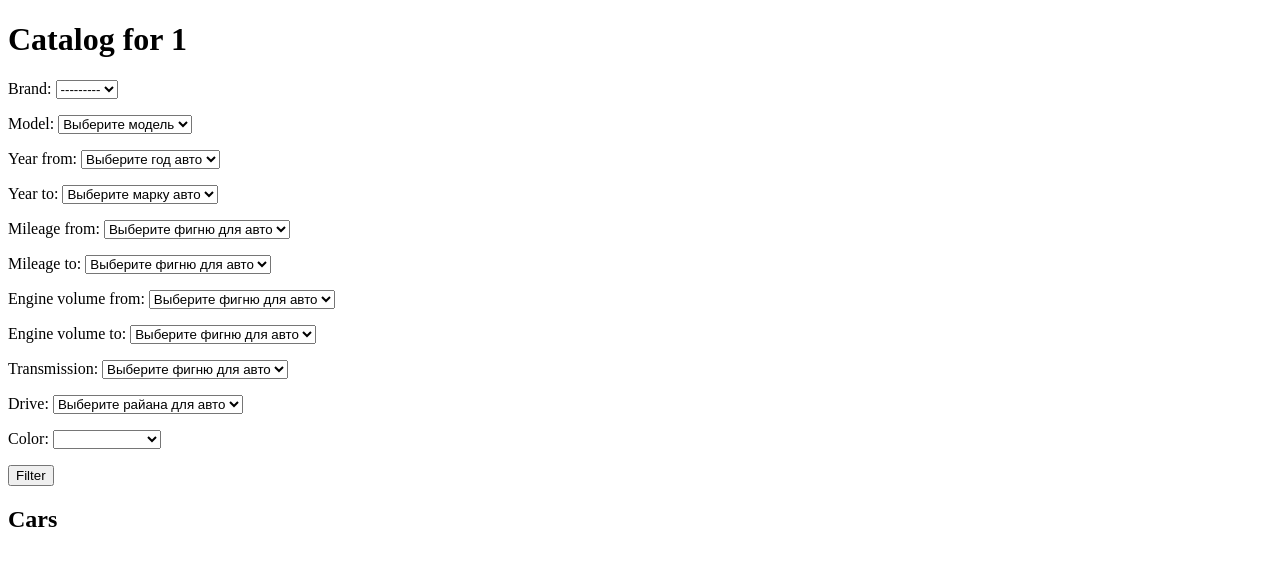
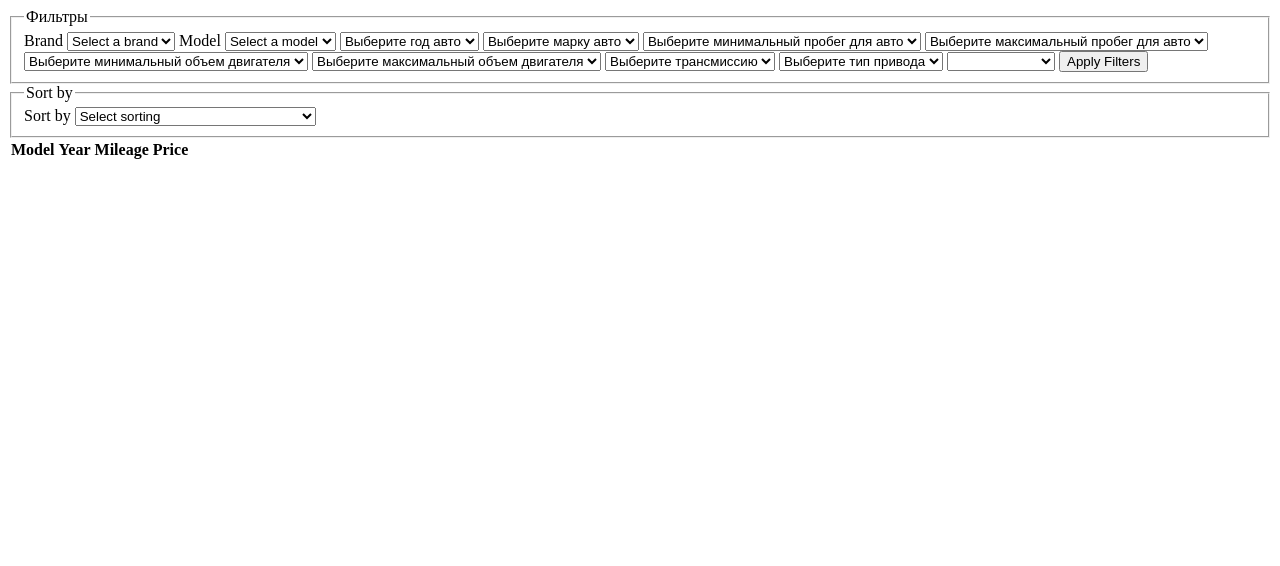
Before and after one commit to Rin-niee/SuperWebProgramming, a Django app: page /catalog/1/ in a window 1280 px wide. Shown: the top 566 px of the page. Run offline with Django 5.2, Linux system fonts and the light colour scheme; data comes from the database, SQL or seed files in the repository; both versions use the stored data as it was after the commit; lists and menus that the app fills with data are empty.

Commit message:
добила фильтр и сделала главную страничку. форму. во фронтенд перезалью сейчас

```diff
--- a/base.txt
+++ /dev/null
@@ -1,4 +0,0 @@
-1) на главной страницы выгружается название, год, гибрид, километры, цена, картинка, по заголовкам+
-2) ерунда, которая работает с подтяжкой: клипы, отзывы, цены
-3) вопрос в отправке смс...
-4) каталог = сортировка по базе(не селект) +/-
--- a/car/car/settings.py
+++ b/car/car/settings.py
@@ -117,7 +117,9 @@ USE_TZ = True
 # Static files (CSS, JavaScript, Images)
 # https://docs.djangoproject.com/en/5.1/howto/static-files/
 
-STATIC_URL = 'static/'
+STATIC_URL = '/static/'
+STATIC_ROOT = os.path.join(BASE_DIR, 'static')
+STATICFILES_DIRS = []
 
 MEDIA_ROOT = os.path.join(BASE_DIR, 'media')
 MEDIA_URL = '/media/'
--- a/car/carapp/forms.py
+++ b/car/carapp/forms.py
@@ -26,13 +26,15 @@ class CarFilterForm(forms.Form):
             self.fields['model'].choices = [('','Выберите модель')] +[(model, model) for model in sorted(set(car.model for car in Cars.objects.filter(brand_country__country=country)))]
             self.fields['year_from'].choices = [('','Выберите год авто')] + [(year, year) for year in sorted(set(car.year for car in Cars.objects.filter()))]
             self.fields['year_to'].choices = [('','Выберите марку авто')] + [(year, year) for year in sorted(set(car.year for car in Cars.objects.filter()))]
-            self.fields['mileage_from'].choices = [('','Выберите фигню для авто')] + [(mileage, mileage) for mileage in sorted(set(car.mileage for car in Cars.objects.filter()))]
-            self.fields['mileage_to'].choices = [('','Выберите фигню для авто')] + [(mileage, mileage) for mileage in sorted(set(car.mileage for car in Cars.objects.filter()))]
-            self.fields['engine_volume_from'].choices = [('','Выберите фигню для авто')] + [(engine_volume, engine_volume) for engine_volume in sorted(set(car.engine_volume for car in Cars.objects.filter()))]
-            self.fields['engine_volume_to'].choices = [('','Выберите фигню для авто')] + [(engine_volume, engine_volume) for engine_volume in sorted(set(car.engine_volume for car in Cars.objects.filter()))]
-            self.fields['transmission'].choices = [('','Выберите фигню для авто')] + [(transmission, transmission) for transmission in set(car.transmission for car in Cars.objects.filter())]
-            self.fields['drive'].choices = [('','Выберите райана для авто')] + [(drive, drive) for drive in set(car.drive for car in Cars.objects.filter())]
+            self.fields['mileage_from'].choices = [('','Выберите минимальный пробег для авто')] + [(mileage, mileage) for mileage in sorted(set(car.mileage for car in Cars.objects.filter()))]
+            self.fields['mileage_to'].choices = [('','Выберите максимальный пробег для авто')] + [(mileage, mileage) for mileage in sorted(set(car.mileage for car in Cars.objects.filter()))]
+            self.fields['engine_volume_from'].choices = [('','Выберите минимальный объем двигателя')] + [(engine_volume, engine_volume) for engine_volume in sorted(set(car.engine_volume for car in Cars.objects.filter()))]
+            self.fields['engine_volume_to'].choices = [('','Выберите максимальный объем двигателя')] + [(engine_volume, engine_volume) for engine_volume in sorted(set(car.engine_volume for car in Cars.objects.filter()))]
+            self.fields['transmission'].choices = [('','Выберите трансмиссию')] + [(transmission, transmission) for transmission in set(car.transmission for car in Cars.objects.filter())]
+            self.fields['drive'].choices = [('','Выберите тип привода')] + [(drive, drive) for drive in set(car.drive for car in Cars.objects.filter())]
             self.fields['color'].choices = [(color, color) for color in set(car.color for car in Cars.objects.filter())]
+
+
 
 
 class Connection(forms.ModelForm):
--- /dev/null
+++ b/car/carapp/static/js/catalog.js
@@ -0,0 +1,66 @@
+$(document).ready(function() {
+    // Функция для загрузки моделей
+    function loadModels(brand_id) {
+        if (brand_id) {
+            // Запросим модели для выбранного бренда
+            $.ajax({
+                url: '/ajax/load-models/',  // Путь для асинхронной загрузки моделей
+                data: {
+                    'brand_id': brand_id
+                },
+                success: function(data) {
+                    // Очищаем текущие значения в поле модели
+                    $('#model').html('<option value="">Select a model</option>');
+                    // Добавляем новые опции моделей
+                    $.each(data, function(index, model) {
+                        $('#model').append('<option value="' + model.model + '">' + model.model + '</option>');
+                    });
+
+                    // Восстанавливаем сохраненную модель, если она есть
+                    const savedModel = localStorage.getItem('selectedModel');
+                    if (savedModel) {
+                        $('#model').val(savedModel);
+                    }
+                }
+            });
+        } else {
+            // Если бренд не выбран, очищаем список моделей
+            $('#model').html('<option value="">Select a model</option>');
+        }
+    }
+
+    // Слушаем изменение бренда
+    $('#brand').change(function() {
+        var brand_id = $(this).val();
+        loadModels(brand_id);  // Загружаем модели при изменении бренда
+
+        // Сохраняем выбранный бренд в localStorage
+        localStorage.setItem('selectedBrand', brand_id);
+    });
+
+    // Слушаем изменение модели
+    $('#model').change(function() {
+        // Сохраняем выбранную модель в localStorage
+        localStorage.setItem('selectedModel', $(this).val());
+    });
+
+    // Проверяем, есть ли сохраненный бренд в localStorage
+    const savedBrand = localStorage.getItem('selectedBrand');
+    if (savedBrand) {
+        $('#brand').val(savedBrand);  // Устанавливаем сохраненный бренд
+        loadModels(savedBrand);  // Загружаем модели для сохраненного бренда
+    }
+
+    // Сортировка — это можно также отслеживать, если нужно
+    $('#sort').change(function() {
+        $(this).closest('form').submit();  // Отправляем форму при изменении сортировки
+    });
+});
+
+
+$(document).ready(function() {
+    // Автоматическая отправка формы при изменении поля сортировки или порядка
+    $('#sort_field, #sort_order').change(function() {
+        $(this).closest('form').submit();  // Отправляем форму при изменении любого из полей
+    });
+});
--- a/car/carapp/templates/catalog.html
+++ b/car/carapp/templates/catalog.html
@@ -1,24 +1,98 @@
+{% load static %}
+
 <!DOCTYPE html>
 <html lang="en">
 <head>
     <meta charset="UTF-8">
     <meta name="viewport" content="width=device-width, initial-scale=1.0">
-    <title>Catalog for {{ country }}</title>
+    <title>Catalog</title>
 
+    <!-- Подключаем jQuery -->
+    <script src="https://code.jquery.com/jquery-3.6.0.min.js"></script>
+    <!-- Подключаем свой JS файл (если есть) -->
+    <script src="{% static 'js/catalog.js' %}" defer></script>
 </head>
 <body>
-    <h1>Catalog for {{ country }}</h1>
 
-    <form method="get">
-        {{ form.as_p }}
-        <button type="submit">Filter</button>
+    <!-- Форма для фильтров -->
+    <form method="GET">
+        <fieldset>
+            <legend>Фильтры</legend>
+
+            <!-- Фильтр по бренду -->
+            <label for="brand">Brand</label>
+            <select name="brand" id="brand">
+                <option value="">Select a brand</option>
+                {% for brand in form.brand.field.queryset %}
+                    <option value="{{ brand.id }}" {% if brand.id == request.GET.brand %}selected{% endif %}>
+                        {{ brand.brand }}
+                    </option>
+                {% endfor %}
+            </select>
+
+            <!-- Фильтр по модели -->
+            <label for="model">Model</label>
+            <select name="model" id="model">
+                <option value="">Select a model</option>
+                {% for model in models %}
+                    <option value="{{ model.model }}" {% if model.model == request.GET.model %}selected{% endif %}>
+                        {{ model.model }}
+                    </option>
+                {% endfor %}
+            </select>
+
+        {{form.year_from}}
+        {{form.year_to}}
+        {{form.mileage_from}}
+        {{form.mileage_to}}
+        {{form.engine_volume_from}}
+        {{form.engine_volume_to}}
+        {{form.transmission}}
+        {{form.drive}}
+        {{form.color}}
+            <button type="submit">Apply Filters</button>
+        </fieldset>
+
+        <!-- Выпадающий список для сортировки -->
+        <fieldset>
+            <legend>Sort by</legend>
+
+            <label for="sort">Sort by</label>
+            <select name="sort" id="sort" onchange="this.form.submit()">
+                <option value="">Select sorting</option>
+                <option value="mileage_asc" {% if current_sort == 'mileage_asc' %}selected{% endif %}>Пробег (по возрастанию)</option>
+                <option value="mileage_desc" {% if current_sort == 'mileage_desc' %}selected{% endif %}>Пробег (по убыванию)</option>
+                <option value="price_asc" {% if current_sort == 'price_asc' %}selected{% endif %}>Цена (по возрастанию)</option>
+                <option value="price_desc" {% if current_sort == 'price_desc' %}selected{% endif %}>Цена (по убыванию)</option>
+                <option value="engine_volume_asc" {% if current_sort == 'engine_volume_asc' %}selected{% endif %}>Объем двигателя (по возрастанию)</option>
+                <option value="engine_volume_desc" {% if current_sort == 'engine_volume_desc' %}selected{% endif %}>Объем двигателя (по убыванию)</option>
+                <option value="year_asc" {% if current_sort == 'year_asc' %}selected{% endif %}>Год (по возрастанию)</option>
+                <option value="year_desc" {% if current_sort == 'year_desc' %}selected{% endif %}>Год (по убыванию)</option>
+            </select>
+        </fieldset>
     </form>
 
-    <h2>Cars</h2>
-    <ul>
-        {% for car in cars %}
-            <li>{{ car.model }} - {{ car.year }} - {{ car.price }} - {{ car.transmission }} -{{ car.color }} - {{ car.drive }} </li>
-        {% endfor %}
-    </ul>
+    <!-- Таблица с результатами -->
+    <table>
+        <thead>
+            <tr>
+                <th>Model</th>
+                <th>Year</th>
+                <th>Mileage</th>
+                <th>Price</th>
+            </tr>
+        </thead>
+        <tbody>
+            {% for car in cars %}
+            <tr>
+                <td>{{ car.id }}</td>
+                <td>{{ car.year }}</td>
+                <td>{{ car.mileage }}</td>
+                <td>{{ car.price }}</td>
+            </tr>
+            {% endfor %}
+        </tbody>
+    </table>
+
 </body>
 </html>
--- /dev/null
+++ b/car/carapp/templates/index1.html
@@ -0,0 +1,6 @@
+        <!-- <form action = "{% url 'index' %}" method = "post">
+        {% csrf_token %}
+        {{ forms.as_p }}
+        <button type="submit">Отправить</button>
+        </form>-->
+    <!-- пробую настроить плашку -->
--- a/car/carapp/urls.py
+++ b/car/carapp/urls.py
@@ -9,5 +9,5 @@ urlpatterns = [
     path('promotion/', views.promotion, name = "promotion"), #акции
     path('contacts/', views.contacts, name = "contacts"), #контакты
     path('workconditions/', views.workconditions, name = "workconditions"), #условия работы
-
+    path('ajax/load-models/', views.load_models, name='load_models'),  # новый путь для AJAX-запроса
 ]
--- a/car/carapp/views.py
+++ b/car/carapp/views.py
@@ -1,5 +1,5 @@
 from django.shortcuts import render
-from django.http import HttpResponse
+from django.http import JsonResponse
 from .models import *
 from .forms import *
 
@@ -18,8 +18,23 @@ def index(request):
     }
     return render(request, 'index.html', context)
 
+SORT_CHOICES = {
+    'mileage_asc': ('mileage', 'Пробег (по возрастанию)'),
+    'mileage_desc': ('-mileage', 'Пробег (по убыванию)'),
+    'price_asc': ('price', 'Цена (по возрастанию)'),
+    'price_desc': ('-price', 'Цена (по убыванию)'),
+    'engine_volume_asc': ('engine_volume', 'Объем двигателя (по возрастанию)'),
+    'engine_volume_desc': ('-engine_volume', 'Объем двигателя (по убыванию)'),
+    'year_asc': ('year', 'Год (по возрастанию)'),
+    'year_desc': ('-year', 'Год (по убыванию)'),
+}
+
 def catalog(request, country):
     cars = Cars.objects.filter(brand_country__country=country)
+    sort_option = request.GET.get('sort')
+    # Применяем сортировку, если параметр сортировки передан
+    if sort_option in SORT_CHOICES:
+        cars = cars.order_by(SORT_CHOICES[sort_option][0])  # Сортировка по полю из SORT_CHOICES
     if request.method == 'GET':
         form = CarFilterForm(request.GET, country=country)
         if form.is_valid():
@@ -70,9 +85,16 @@ def catalog(request, country):
     context = {
         'country': country,
         'form': form,
-        'cars': cars
+        'cars': cars,
+        'sort_choices': SORT_CHOICES,  # Передаем варианты сортировки в шаблон
+        'current_sort': sort_option,  # Текущая выбранная сортировка
     }
     return render(request, 'catalog.html', context)
+
+def load_models(request):
+    brand_id = request.GET.get('brand_id')
+    models = Cars.objects.filter(brand_country_id=brand_id).values('model').distinct()
+    return JsonResponse(list(models), safe=False)
 
 def auto(request, car_id):
     car = Cars.objects.filter(id=car_id)
@@ -90,3 +112,10 @@ def contacts(request):
 
 def workconditions(request):
     return render(request, 'workconditions.html')
+
+def get_models(request):
+    brand_id = request.GET.get('brands_id')
+    if brand_id:
+        models = Cars.objects.filter(brand_id=brand_id).values('model').distinct()
+        model_choices = [(model['model'], model['model']) for model in models]
+    return JsonResponse({'models': []})
```
Also changed, not shown: car/carapp/static/css/styles.css (added, +62 -0 lines), car/carapp/templates/index.html (+44 -6 lines), car/carapp/static/images/VK.png (added), car/carapp/static/images/image1.png (added), car/carapp/static/images/insta.png (added), car/carapp/static/images/link.png (added), car/carapp/static/images/telegram.png (added), car/cars.sqlite3.
